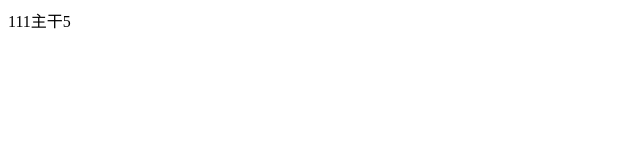
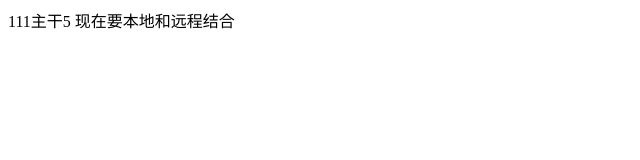
Before and after one commit to minmeisu/Mygit2, a plain HTML site: page index.html in a window 1280 px wide. Shown: the whole page, without its empty margins (0-640 px from the left). Drawn offline with Linux system fonts and the light colour scheme.

Commit message:
两个仓库结合

```diff
--- a/index.html
+++ b/index.html
@@ -7,5 +7,6 @@
 </head>
 <body>
     111主干5
+    现在要本地和远程结合
 </body>
 </html>
```
